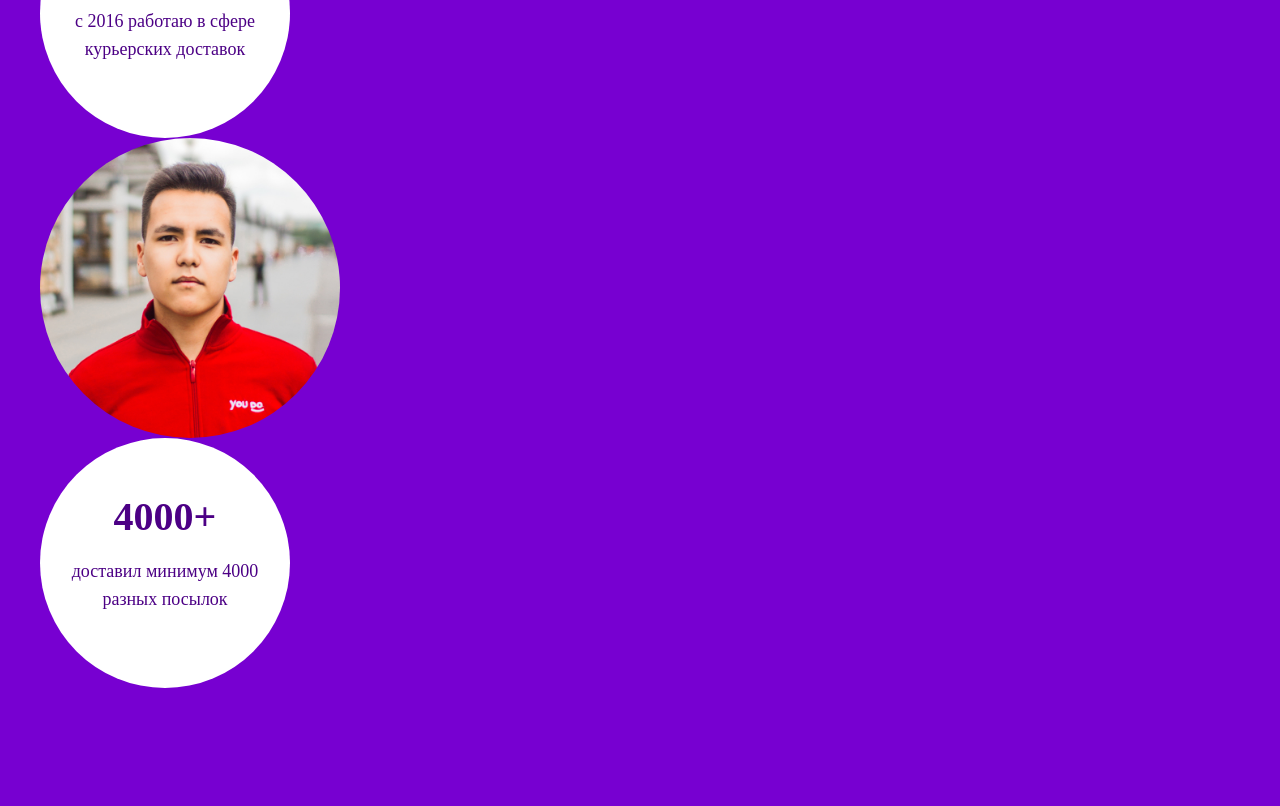
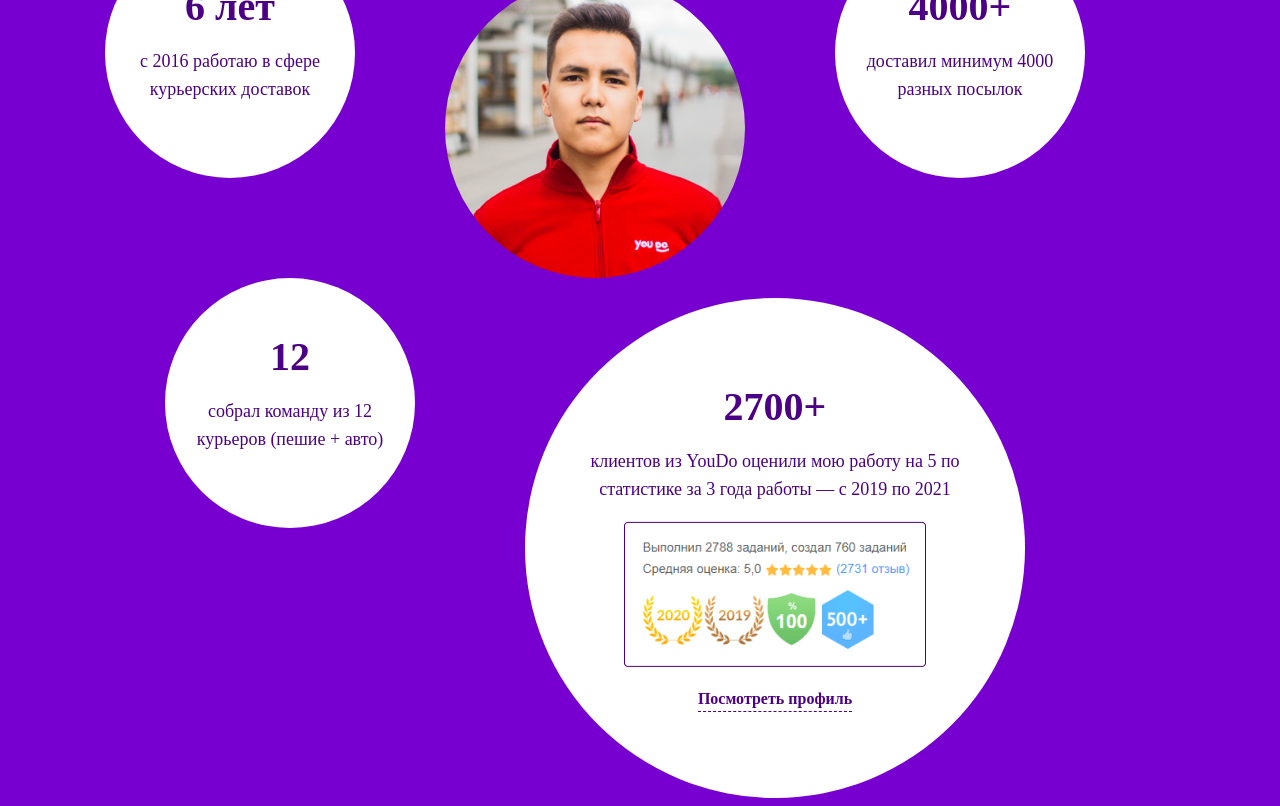
Before and after one commit to mrbushik/Delivery-service, a React (Create React App) app: page / in a window 1280 px wide. Shown: the part 5820-6626 px from the top of the page. Before the commit the page ends 6516 px from the top, so only its background shows below. Built offline with nearby package versions, Linux system fonts and the light colour scheme.

Commit message:
make benefits rounds

```diff
--- a/src/components/Benefits/Benefits.jsx
+++ b/src/components/Benefits/Benefits.jsx
@@ -1,7 +1,8 @@
+/* eslint-disable jsx-a11y/alt-text */
 import React from 'react'
 import './Benefits.scss'
 import classNames from 'classnames'
-
+import Reviews from '../../icons/img/reviews.png'
 function Benefits() {
   return (
     <section>
@@ -19,6 +20,16 @@ function Benefits() {
             <h4 className="benefit-round__title">4000+</h4>
             <p className="benefit-round__subtitle">доставил минимум 4000 разных посылок</p>
         </div>
+        <div className="benefit-round">
+            <h4 className="benefit-round__title">12</h4>
+            <p className="benefit-round__subtitle">собрал команду из 12 курьеров (пешие + авто)</p>
+        </div>
+        <div className="benefit-round">
+            <h4 className="benefit-round__title">2700+</h4>
+            <p className="benefit-round__subtitle">клиентов из YouDo оценили мою работу на 5 по статистике за 3 года работы — с 2019 по 2021</p>
+            <img src={Reviews}/>
+            <a href='##' className="benefit-round__link">Посмотреть профиль</a>
+        </div>
        </div>
         </div>
 
--- a/src/components/Benefits/Benefits.scss
+++ b/src/components/Benefits/Benefits.scss
@@ -1,3 +1,10 @@
+
+.benefit-rounds-wrapper{
+    display: flex;
+    flex-wrap: wrap;
+    justify-content: center;
+    margin-top: 40px;
+}
 .benefits-title {
     font-family: 'Museo Sans Cyrl';
     font-style: normal;
@@ -31,6 +38,29 @@
     justify-content: center;
     align-items: center;
     flex-direction: column;
+    margin-right: 90px;
+
+    &:last-child {
+        width: 500px;
+        height: 500px;
+        margin-top: 20px;
+        margin-left: 20px;
+
+        p {
+            max-width: 370px;
+        }
+
+        a {
+            color: #4C0085;
+            margin-top: 20px;
+            font-family: 'Golos';
+            font-style: normal;
+            font-weight: 600;
+            font-size: 16px;
+            line-height: 24px;
+            border-bottom: 1px dashed #4C0085;
+        }
+    }
 
     &__title {
         font-family: 'Golos';
@@ -59,4 +89,5 @@
     background-repeat: no-repeat;
     width: 300px;
     height: 300px;
+    margin-top: 50px;
 }
```
Also changed, not shown: src/icons/img/reviews.png (added).
